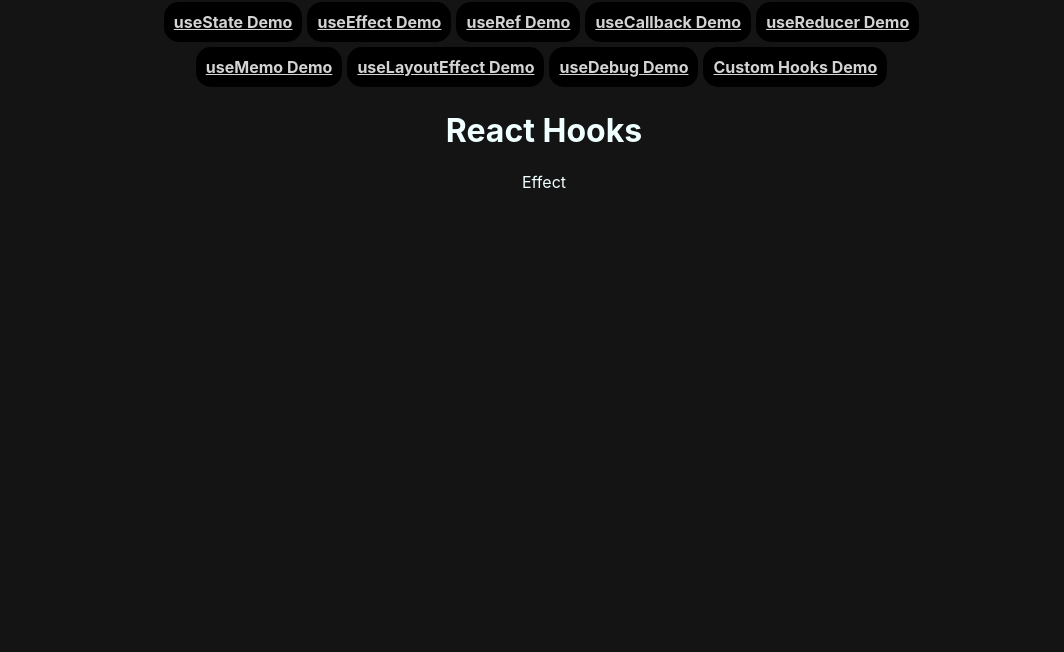
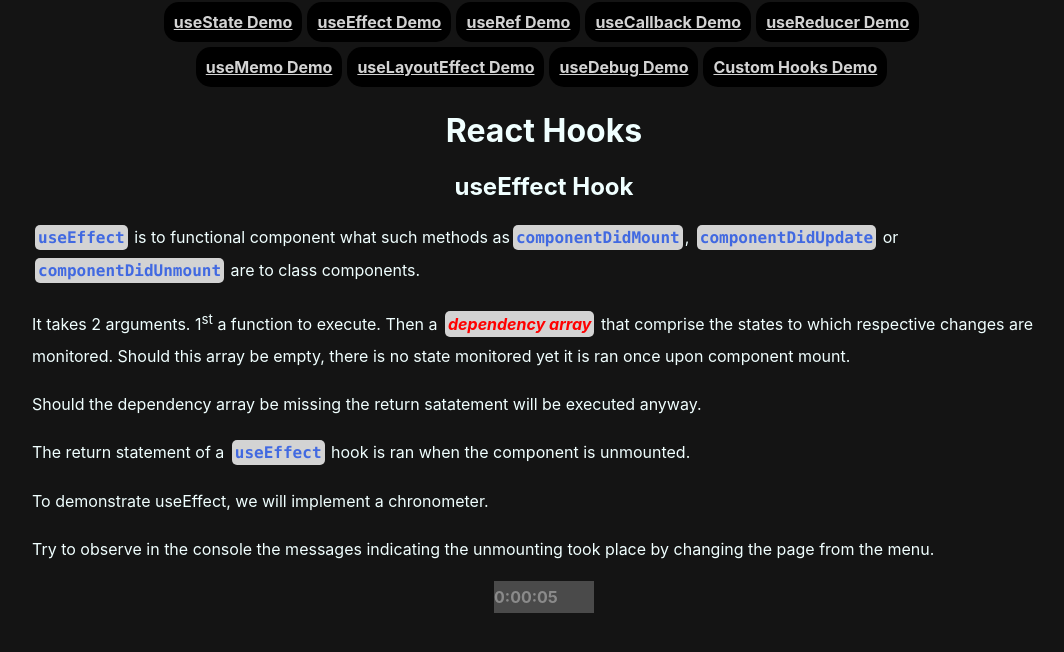
Before and after one commit to UchiTesting/UT-React-Hooks, a React (Create React App) app: page /use-effect in a window 1280 px wide. Shown: the top 652 px of the page, without its empty margins (96-1160 px from the left). Built offline with nearby package versions, Linux system fonts and the light colour scheme.

Commit message:
Implemented UseEffectDemo

```diff
--- a/src/components/UseEffectDemo.jsx
+++ b/src/components/UseEffectDemo.jsx
@@ -1,5 +1,54 @@
+import { useEffect, useState } from "react";
+
 const UseEffectDemo = () => {
-    return <div>Effect</div>
+    const initialTime = { h: 0, m: 0, s: 0 };
+    const [time, setTime] = useState({ ...initialTime });
+
+    const updateTime = () => {
+        // time c'est le state
+        console.log(new Date(), time);
+
+        // pState c'est le state donc la valeur de time
+        setTime(pState => {
+            const newTime = { ...pState }
+            if (pState.s === 59) {
+                newTime.s = 0;
+                newTime.m++;
+
+                if (newTime.m === 60) {
+                    newTime.m = 0;
+                    newTime.h++;
+                }
+            } else {
+                newTime.s++;
+            }
+
+            console.log("New Time => ", newTime)
+
+
+            return newTime;
+        });
+    }
+
+    useEffect(() => {
+        const timer = window.setInterval(updateTime, 1000);
+
+        return () => {
+            console.log("UNMOUNTING UseEffectDemo component!")
+            window.clearInterval(timer);
+        }
+    }, []);
+
+    return (<div>
+        <h2>useEffect Hook</h2>
+        <p><code>useEffect</code> is to functional component what such methods as<code>componentDidMount</code>, <code>componentDidUpdate</code> or <code>componentDidUnmount</code> are to class components.</p>
+        <p>It takes 2 arguments. 1<sup>st</sup> a function to execute. Then a <em>dependency array</em> that comprise the states to which respective changes are monitored. Should this array be empty, there is no state monitored yet it is ran once upon component mount.</p>
+        <p>Should the dependency array be missing the return satatement will be executed anyway.</p>
+        <p>The return statement of a <code>useEffect</code> hook is ran when the component is unmounted.</p>
+        <p>To demonstrate useEffect, we will implement a chronometer.</p>
+        <p>Try to observe in the console the messages indicating the unmounting took place by changing the page from the menu.</p>
+        <p className="output">{`${time.h}:${(time.m < 10) ? `0${time.m}` : time.m}:${(time.s < 10) ? `0${time.s}` : time.s}`}</p>
+    </div>);
 
 }
 
```
